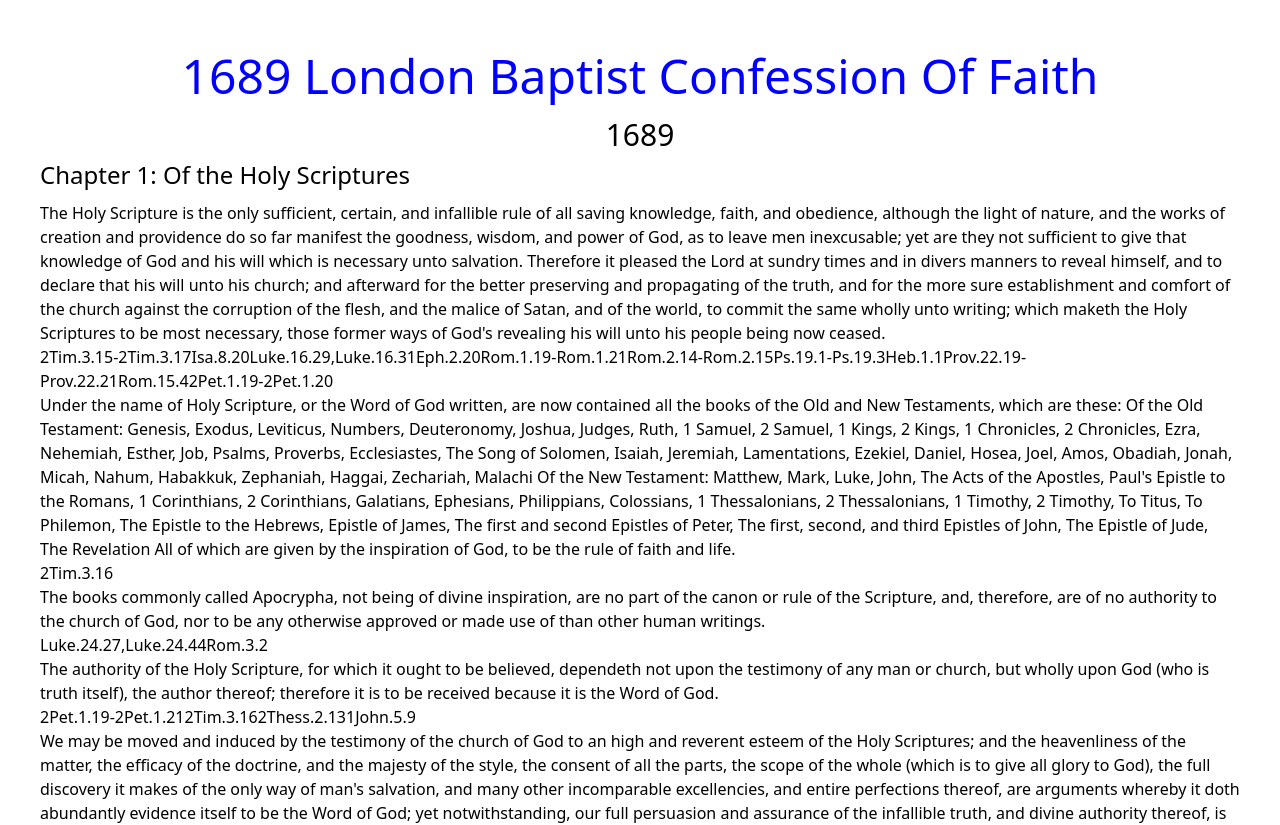
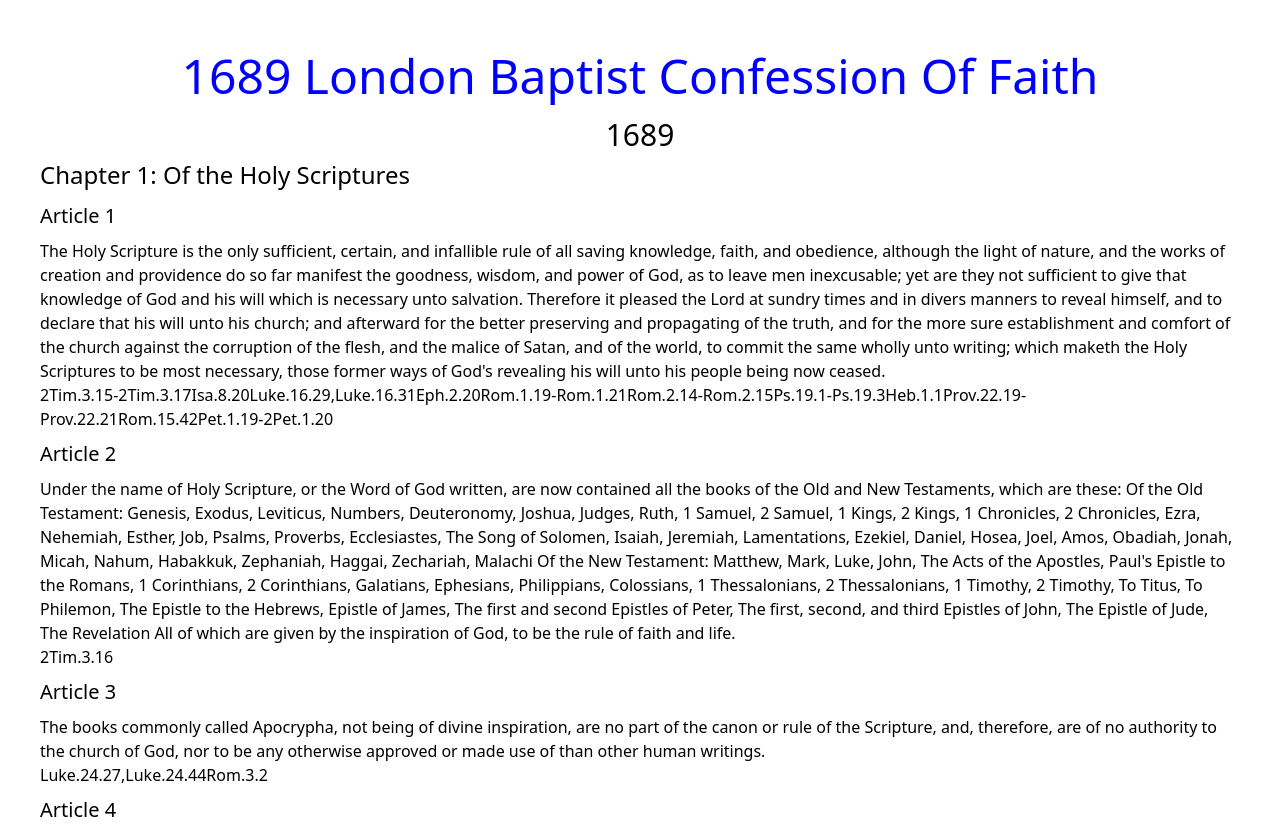
Before and after one commit to MaxwellKendall/confessional-christianity-node, a Next.js app: page /confession/1689-confession in a window 1280 px wide. Shown: the top 825 px of the page. Built offline with nearby package versions, Linux system fonts and the light colour scheme.

Commit message:
fixing the 1589

```diff
--- a/pages/confession/[confession].js
+++ b/pages/confession/[confession].js
@@ -98,7 +98,8 @@ const Confession = (data) => {
                                 chapter.articles.map((article) => {
                                     const includesVerses = Object.keys(article).includes('verses');
                                     return (
-                                        <div className="confession-chapter__article">
+                                        <div className="confession-chapter__article pb-2">
+                                            <h4 className="text-xl pb-2">{`Article ${article.number}`}</h4>
                                             <p>{article.text}</p>
                                             {includesVerses && Array.isArray(article.verses) && (
                                                 article.verses.map((verse) => verse)
```
